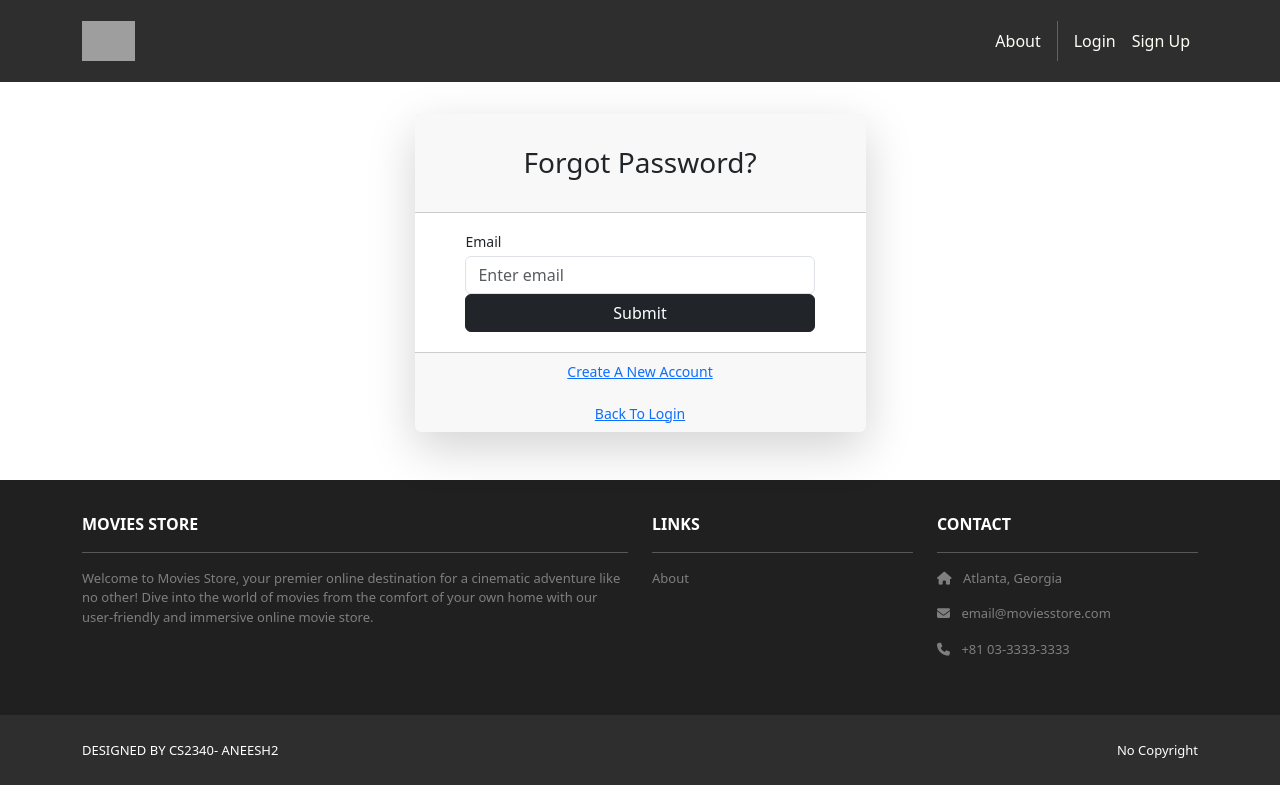
After one commit to loriencho/gtMovieStore, a Django app: page /accounts/password_reset/ in a window 1280 px wide. The commit adds this page. Run offline with Django 5.2, Linux system fonts and the light colour scheme; some libraries are stand-ins or nearby versions; grey boxes are pictures that could not be loaded.

Commit message:
Mostly working reset option

```diff
--- a/accounts/forms.py
+++ b/accounts/forms.py
@@ -1,6 +1,8 @@
+import self
 from django.contrib.auth.forms import UserCreationForm
 from django.forms.utils import ErrorList
 from django.utils.safestring import mark_safe
+
 class CustomErrorList(ErrorList):
     def __str__(self):
         if not self:
--- /dev/null
+++ b/accounts/templates/accounts/password_reset.html
@@ -0,0 +1,59 @@
+{% extends "base.html" %}
+{% block content %}
+    <div class="form-content my-3 p-3">
+        <div class="container">
+            <div class="row justify-content-center">
+                <div class="col-lg-5">
+                    <div class="card shadow-lg border-0 rounded-lg mt-0 mb-3">
+                        <div class="card-header justify-content-center">
+                            <div id="error_div"></div>
+                          <h3 class="font-weight-light my-4 text-center">Forgot Password?</h3>
+                        </div>
+                        {% if form.errors %}
+                            <div class="alert alert-danger alert-dismissible" role="alert">
+                                <div id="form_errors">
+                                    {% for key, value in form.errors.items %}
+                                        <strong>{{ value }}</strong>
+                                    {% endfor %}
+                                </div>
+                                <button type="button" class="close" data-dismiss="alert" aria-label="Close">
+                                    <span aria-hidden="true">&times;</span>
+                                </button>
+                            </div>
+                        {% endif %}
+                        <div class="card-body">
+                            <form method="POST">
+                                {% csrf_token %}
+                                <div class="form-row">
+                                    <div class="col-md-10 offset-md-1">
+                                    <div class="form-group">
+                                      <label class="small mb-1" for="id_email">Email</label>
+                                        <input type="email" name="email"  class="form-control"
+                                               autocomplete="email" maxlength="254" required id="id_email"
+                                               placeholder="Enter email">
+                                    </div>
+                                </div>
+                            </div>
+                                <div class="form-row">
+                                  <div class="col-md-10 offset-md-1">
+                                    <div class="form-group mt-0 mb-1">
+                                        <button type="submit" class="col-md-12 btn btn-dark">Submit
+                                        </button>
+                                    </div>
+                                 </div>
+                               </div>
+                            </form>
+                        </div>
+                        <div class="card-footer text-center">
+                            <div class="small">
+                                <a href="{% url 'accounts.signup' %}">Create A New Account</a><br><br>
+                                <a href="{% url 'accounts.login' %}">Back To Login</a><br>
+                            </div>
+                        </div>
+                    </div>
+                </div>
+            </div>
+        </div>
+
+  </div>
+{% endblock content %}
--- /dev/null
+++ b/accounts/templates/accounts/password_reset_subject.txt
@@ -0,0 +1 @@
+Django - Registration/Login App Password Reset
--- a/accounts/urls.py
+++ b/accounts/urls.py
@@ -1,7 +1,17 @@
 from django.urls import path
 from . import views
+from .views import ResetPasswordView
+from django.contrib.auth import views as auth_views
+
 urlpatterns = [
     path('signup', views.signup, name='accounts.signup'),
     path('login/', views.login, name='accounts.login'),
     path('logout/', views.logout, name='accounts.logout'),
+    path('password_reset/', ResetPasswordView.as_view(), name='password_reset'),
+    path('password_reset_confirm/<uidb64>/<token>/',
+         auth_views.PasswordResetConfirmView.as_view(template_name='accounts/password_reset_confirm.html'),
+         name='password_reset_confirm'),
+    path('password_reset_complete/',
+         auth_views.PasswordResetCompleteView.as_view(template_name='accounts/password_reset_complete.html'),
+         name='password_reset_complete'),
 ]
--- a/accounts/views.py
+++ b/accounts/views.py
@@ -1,13 +1,22 @@
-from django.shortcuts import render
+from django.shortcuts import render, redirect
+from django.contrib.auth import login as auth_login, authenticate, logout as auth_logout, update_session_auth_hash
 
-from django.shortcuts import redirect
+# Create your views here.
+from django.contrib.auth.forms import UserCreationForm, PasswordChangeForm
+
 from .forms import CustomUserCreationForm, CustomErrorList
-from django.contrib.auth import login as auth_login, authenticate, logout as auth_logout
 from django.contrib.auth.decorators import login_required
+from django.contrib import messages
+from django.urls import reverse_lazy
+from django.contrib.auth.views import PasswordResetView
+from django.contrib.messages.views import SuccessMessageMixin
+
+
 @login_required
 def logout(request):
     auth_logout(request)
     return redirect('home.index')
+
 def login(request):
     template_data = {}
     template_data['title'] = 'Login'
@@ -27,11 +36,12 @@ def login(request):
         else:
             auth_login(request, user)
             return redirect('home.index')
+
 def signup(request):
     template_data = {}
     template_data['title'] = 'Sign Up'
     if request.method == 'GET':
-        template_data['form'] = CustomUserCreationForm()
+        template_data['form'] = UserCreationForm()
         return render(request, 'accounts/signup.html',
             {'template_data': template_data})
     elif request.method == 'POST':
@@ -43,3 +53,12 @@ def signup(request):
             template_data['form'] = form
             return render(request, 'accounts/signup.html',
                           {'template_data': template_data})
+class ResetPasswordView(SuccessMessageMixin, PasswordResetView):
+    template_name = 'accounts/password_reset.html'
+    email_template_name = 'accounts/password_reset_email.html'
+    subject_template_name = 'accounts/password_reset_subject'
+    success_message = "We've emailed you instructions for setting your password, " \
+                      "if an account exists with the email you entered. You should receive them shortly." \
+                      " If you don't receive an email, " \
+                      "please make sure you've entered the address you registered with, and check your spam folder."
+    success_url = reverse_lazy('home.index')
--- a/gtMovieStore/templates/base.html
+++ b/gtMovieStore/templates/base.html
@@ -25,6 +25,19 @@
         <div class="collapse navbar-collapse" id="navbarNavAltMarkup">
           <div class="navbar-nav ms-auto navbar-ml">
             <a class="nav-link" href="{% url 'home.about' %}">About</a>
+               <div class="vr bg-white mx-2 d-none
+              d-lg-block"></div>
+              {% if user.is_authenticated %}
+            <a class="nav-link"
+              href="{% url 'accounts.logout' %}">Logout ({{user.username }})</a>
+            {% else %}
+              <a class="nav-link"
+              href="{% url 'accounts.login' %}">Login</a>
+            <a class="nav-link"
+              href="{% url 'accounts.signup' %}">
+              Sign Up
+            </a>
+               {% endif %}
           </div>
         </div>
       </div>
```
Also changed, not shown: accounts/templates/accounts/login.html (+12 -0 lines), accounts/templates/accounts/password_reset_complete.html (added, +14 -0 lines), accounts/templates/accounts/password_reset_confirm.html (added, +71 -0 lines), accounts/templates/accounts/password_reset_email.html (added, +12 -0 lines), gtMovieStore/settings.py (+7 -0 lines), db.sqlite3, 1 other file.
